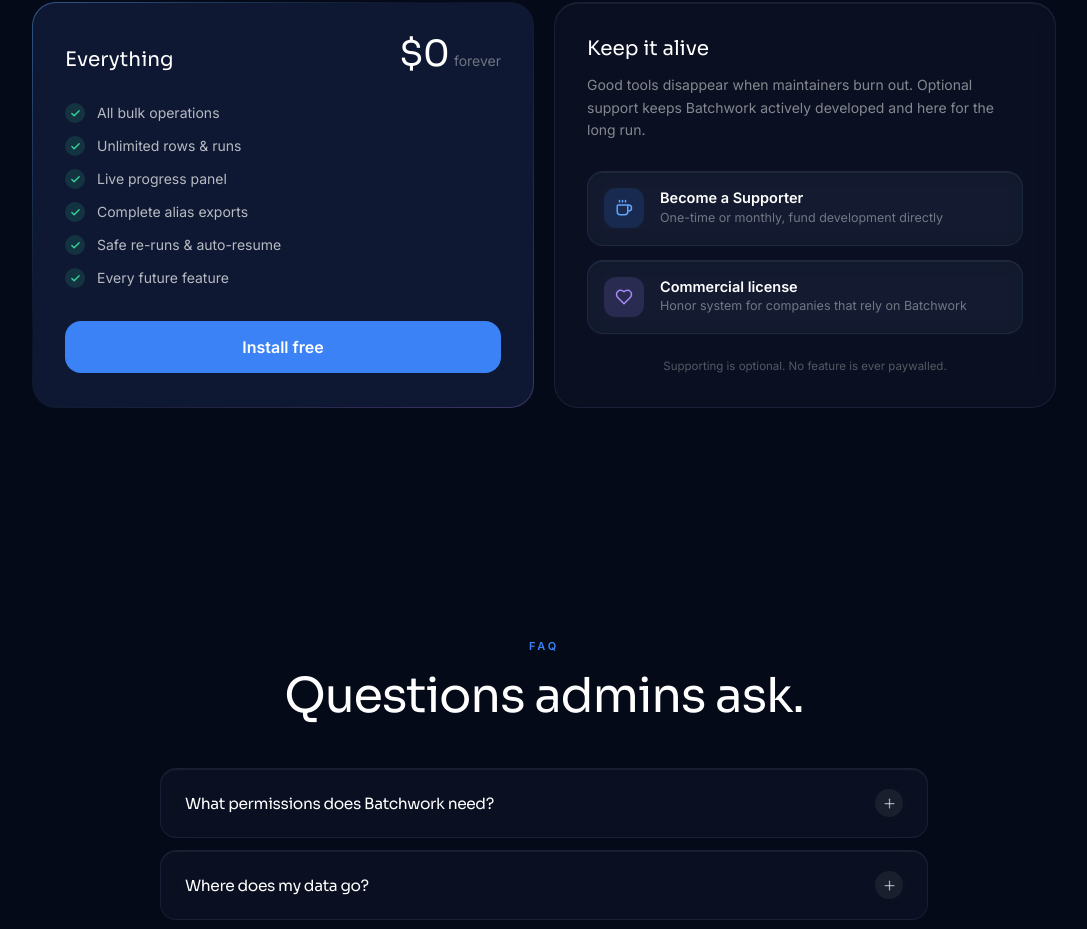
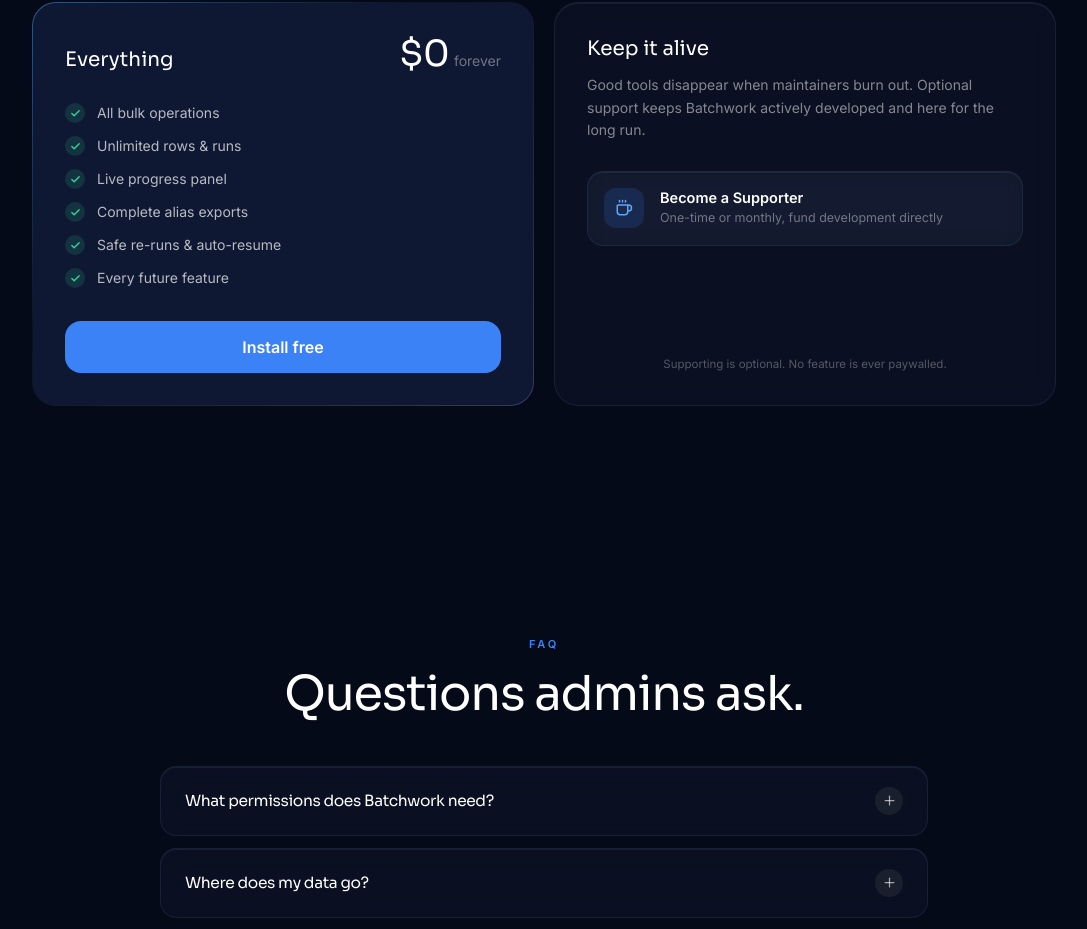
Before and after one commit to Batchwork/Batchwork-for-Google-Workspace, a React (Vite) app in the folder website/: page / in a window 1280 px wide. Shown: the part 3681-4610 px from the top of the page, without its empty margins (96-1183 px from the left). Built offline with nearby package versions, Linux system fonts and the light colour scheme; the HTML template or start-up script is replaced by a standard one.

Commit message:
Simplify support section to single supporter option

```diff
--- a/website/src/components/Support.tsx
+++ b/website/src/components/Support.tsx
@@ -1,5 +1,5 @@
 import { motion } from "framer-motion";
-import { Check, Coffee, Heart } from "lucide-react";
+import { Check, Coffee } from "lucide-react";
 
 const FREE = [
   "All bulk operations",
@@ -80,10 +80,9 @@
               Good tools disappear when maintainers burn out. Optional support keeps
               Batchwork actively developed and here for the long run.
             </p>
-            <div className="mt-7 space-y-3.5">
             <a
               href="/#get"
-                className="glass group flex items-center gap-4 rounded-2xl p-4 transition-colors hover:border-azure/40"
+              className="mt-7 glass group flex items-center gap-4 rounded-2xl p-4 transition-colors hover:border-azure/40"
             >
               <span className="grid h-10 w-10 place-items-center rounded-xl bg-azure/15 text-sky">
                 <Coffee size={18} />
@@ -95,21 +94,6 @@
                 </div>
               </div>
             </a>
-              <a
-                href="/#get"
-                className="glass group flex items-center gap-4 rounded-2xl p-4 transition-colors hover:border-violet/40"
-              >
-                <span className="grid h-10 w-10 place-items-center rounded-xl bg-violet/15 text-violet">
-                  <Heart size={18} />
-                </span>
-                <div className="flex-1">
-                  <div className="text-[14.5px] font-semibold">Commercial license</div>
-                  <div className="text-[12.5px] text-white/40">
-                    Honor system for companies that rely on Batchwork
-                  </div>
-                </div>
-              </a>
-            </div>
             <p className="mt-auto pt-6 text-center text-[11.5px] text-white/30">
               Supporting is optional. No feature is ever paywalled.
             </p>
```
Lines whose indentation alone changed are shown as unchanged.
